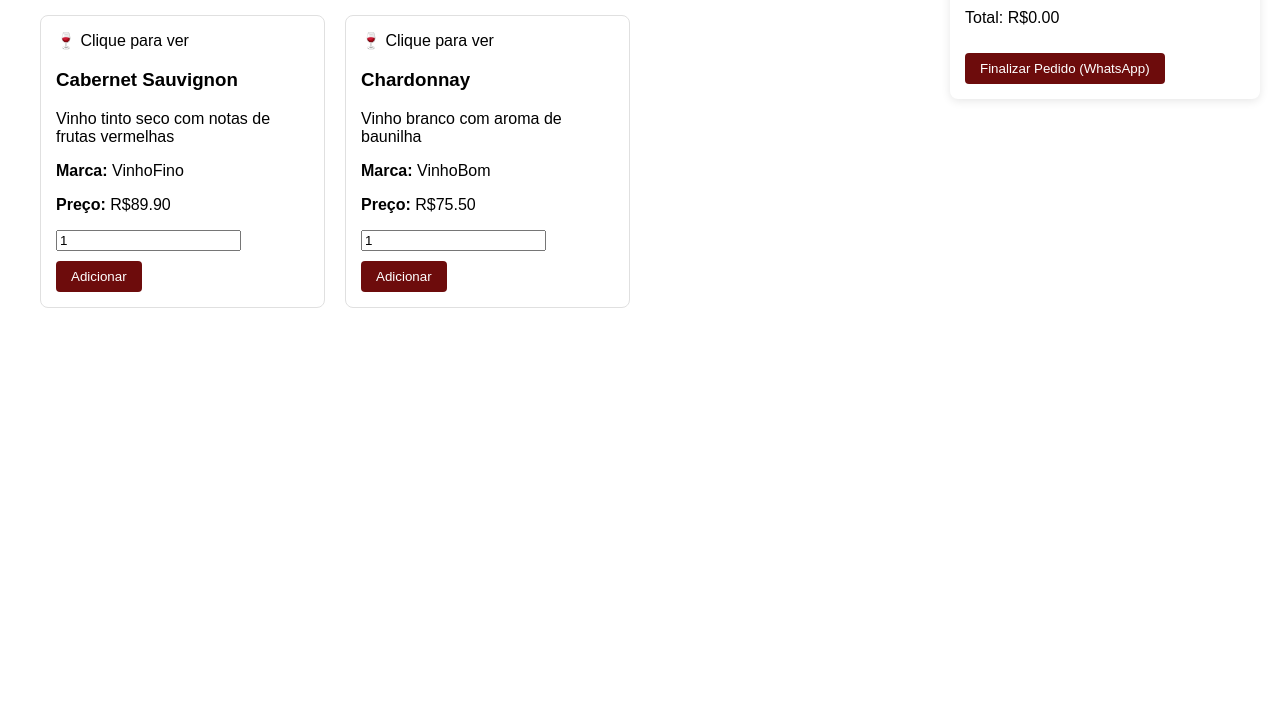
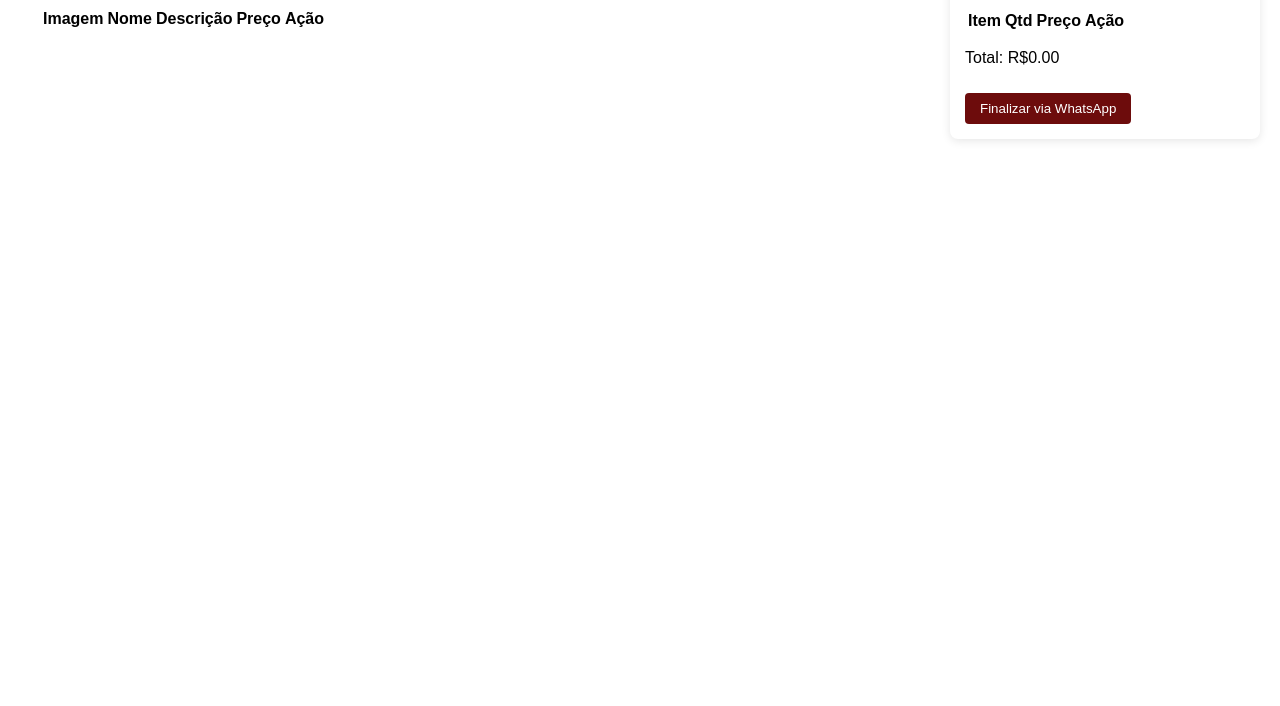
Before and after one commit to ptt1997/loja-vinho-tabela, a plain HTML site: page index.html in a window 1280 px wide. Shown: the part 94-800 px from the top of the page. Drawn offline with Linux system fonts and the light colour scheme.

Commit message:
Update index.html

```diff
--- a/index.html
+++ b/index.html
@@ -1,27 +1,51 @@
 <!DOCTYPE html>
 <html>
 <head>
-  <title>Loja de Vinhos</title>
+  <title>Loja de Vinhos - Tabela</title>
   <link rel="stylesheet" href="style.css">
   <meta name="viewport" content="width=device-width, initial-scale=1.0">
 </head>
 <body>
-  <div id="app">
-    <h1>🍷 Vinheria Elegante</h1>
+  <h1>🍷 Loja de Vinhos</h1>
 
-    <div id="vinhos-container" class="grid"></div>
+  <!-- Tabela de Produtos -->
+  <table id="tabela-vinhos">
+    <thead>
+      <tr>
+        <th>Imagem</th>
+        <th>Nome</th>
+        <th>Descrição</th>
+        <th>Preço</th>
+        <th>Ação</th>
+      </tr>
+    </thead>
+    <tbody id="corpo-tabela">
+      <!-- Os vinhos serão inseridos aqui via JavaScript -->
+    </tbody>
+  </table>
 
+  <!-- Carrinho de Compras -->
   <div id="carrinho">
     <h2>🛒 Seu Carrinho</h2>
-      <div id="carrinho-itens"></div>
+    <table id="tabela-carrinho">
+      <thead>
+        <tr>
+          <th>Item</th>
+          <th>Qtd</th>
+          <th>Preço</th>
+          <th>Ação</th>
+        </tr>
+      </thead>
+      <tbody id="itens-carrinho"></tbody>
+    </table>
     <p id="total">Total: R$0.00</p>
-      <button id="finalizar">Finalizar Pedido (WhatsApp)</button>
+    <button id="finalizar">Finalizar via WhatsApp</button>
   </div>
 
+  <!-- Modal para Imagens -->
   <div id="modal" class="modal">
     <span class="fechar">&times;</span>
     <img id="imagem-modal">
-    </div>
   </div>
 
   <script src="script.js"></script>
```
Lines whose indentation alone changed are shown as unchanged.
